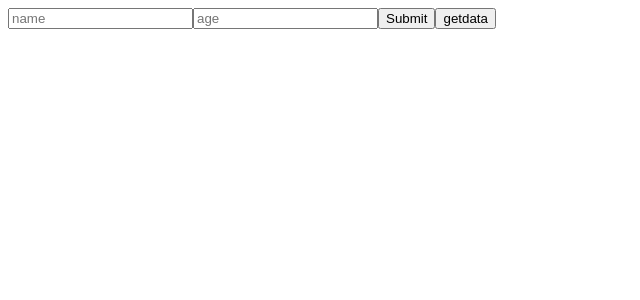
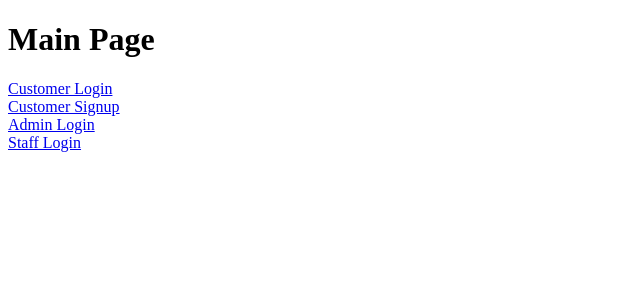
Before and after one commit to memalihaider/pos-intership, a Next.js app: page / in a window 1280 px wide. Shown: the top 300 px of the page, without its empty margins (0-640 px from the left). Built offline with nearby package versions, Linux system fonts and the light colour scheme; no server answers; the database is empty.

Commit message:
setting up the login and signup routes

```diff
--- a/src/app/layout.js
+++ b/src/app/layout.js
@@ -22,6 +22,7 @@ export default function RootLayout({ children }) {
       <body
         className={`${geistSans.variable} ${geistMono.variable} antialiased`}
       >
+
         {children}
       </body>
     </html>
--- /dev/null
+++ b/src/app/login/[role]/page.js
@@ -0,0 +1,26 @@
+"use client";
+import { use } from "react";
+
+import {CustomerSignup} from "../../../components/customerSignup";
+import {AdminLogin} from "../../../components/adminLogin";
+import {StaffLogin} from "../../../components/staffLogin";
+import { notFound } from "next/navigation";
+import { CustomerLogin } from "@/components/customerLogin";
+export default function LoginPage({ params }) {
+   const { role } = use(params);
+
+  if (!role) return notFound();
+
+  console.log("Role:", role); // Debugging log
+
+  switch (role) {
+    case "customer":
+      return <CustomerLogin />;
+    case "admin":
+      return <AdminLogin />;
+    case "staff":
+      return <StaffLogin />;
+    default:
+      return notFound();
+  }
+}
--- a/src/app/page.js
+++ b/src/app/page.js
@@ -1,11 +1,16 @@
-import AuthComponent from "@/components/auth";
-import TestData from "@/components/testdata";
+import Link from "next/link";
 
 export default function Home() {
   return (
-    <>
-      <TestData/>
-      {/* <AuthComponent/> */}
-    </>
+    <div>
+      <h1>Main Page</h1>
+      <Link href="/login/customer">Customer Login</Link>
+      <br />
+      <Link href="/signup/customer">Customer Signup</Link>
+      <br />
+      <Link href="/login/admin">Admin Login</Link>
+      <br />
+      <Link href="/login/staff">Staff Login</Link>
+    </div>
   );
 }
--- /dev/null
+++ b/src/app/signup/[role]/page.js
@@ -0,0 +1,20 @@
+"use client"
+import { use } from "react";
+import { CustomerSignup } from "../../../components/customerSignup";
+import { notFound } from "next/navigation";
+
+
+export default function SignupPage({ params }) {
+
+    let { role } = use(params);
+
+    if (!role) return notFound();
+
+    if(role==="customer"){
+        return <CustomerSignup/>
+    }
+
+
+
+
+}
--- /dev/null
+++ b/src/components/adminLogin.js
@@ -0,0 +1,22 @@
+import Link from "next/link";
+export function AdminLogin() {
+
+    return(
+
+    <>
+    <h1>admin login Page</h1>
+
+    <Link href="/login/customer">Customer Login</Link>
+    <br />
+    <Link href="/signup/customer">Customer Signup</Link>
+    <br />
+    <Link href="/login/staff">Staff Login</Link>
+    <br />
+
+
+    </>
+
+    )
+
+
+}
--- /dev/null
+++ b/src/components/customerLogin.js
@@ -0,0 +1,21 @@
+
+import Link from "next/link";
+export function CustomerLogin() {
+
+    return(
+
+    <>
+    <h1>Customer Login Up Page</h1>
+
+    <Link href="/signup/customer">Customer signup</Link>
+    <br />
+    <Link href="/login/staff">Staff Login</Link>
+    <br />
+    <Link href="/login/admin">Admin Login</Link>
+
+    </>
+
+    )
+
+
+}
--- /dev/null
+++ b/src/components/customerSignup.js
@@ -0,0 +1,15 @@
+import Link from "next/link";
+
+export function CustomerSignup() {
+  return (
+    <>
+      <h1>Customer Sign Up Page</h1>
+
+      <Link href="/login/customer">Customer Login</Link>
+      <br />
+      <Link href="/login/staff">Staff Login</Link>
+      <br />
+      <Link href="/login/admin">Admin Login</Link>
+    </>
+  );
+}
--- /dev/null
+++ b/src/components/staffLogin.js
@@ -0,0 +1,20 @@
+import Link from "next/link";
+export function StaffLogin() {
+
+    return(
+
+    <>
+    <h1>satff login Page</h1>
+
+    <Link href="/login/customer">Customer Login</Link>
+      <br />
+    <Link href="/signup/customer">Customer Signup</Link>
+      <br />
+      <Link href="/login/admin">Admin Login</Link>
+
+    </>
+
+    )
+
+
+}
--- /dev/null
+++ b/src/config/firebase.js
@@ -0,0 +1,20 @@
+// Import the functions you need from the SDKs you need
+import { initializeApp } from "firebase/app";
+import {getAuth,GoogleAuthProvider} from "firebase/auth";
+import {getFirestore} from "firebase/firestore"
+
+const firebaseConfig = {
+  apiKey: "AIzaSyAIyaVZZZfCvnLj2ruaI6L5cNXpqhZj-hI",
+  authDomain: "point-of-sale-98d51.firebaseapp.com",
+  projectId: "point-of-sale-98d51",
+  storageBucket: "point-of-sale-98d51.firebasestorage.app",
+  messagingSenderId: "1066768289441",
+  appId: "1:1066768289441:web:e4a1663d101fafcf1aaae0",
+  measurementId: "G-5GY3F46KJY"
+};
+
+// Initialize Firebase
+const app = initializeApp(firebaseConfig);
+export const Auth = getAuth(app);
+export const provider = new GoogleAuthProvider();
+export const db = getFirestore(app);
```
Also changed, not shown: src/app/login/temp.js (added), src/app/signup/temp.js (added), 1 other file (tests, documents, lock files or other folders).
